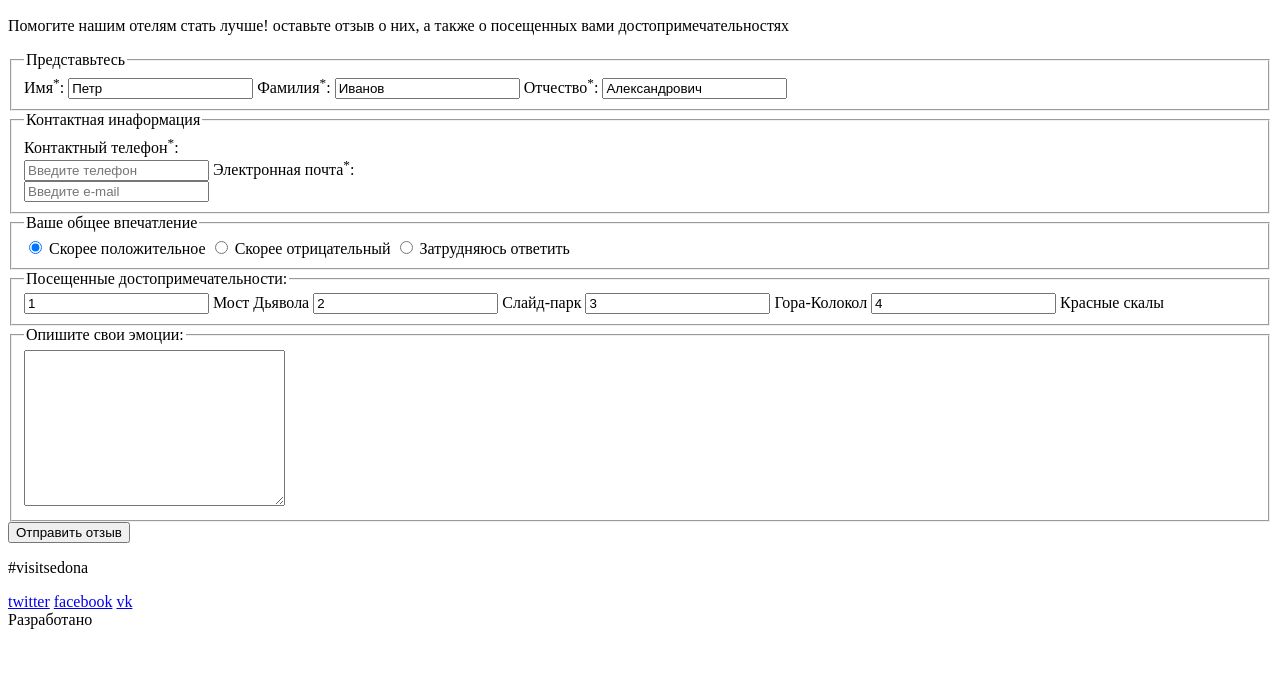
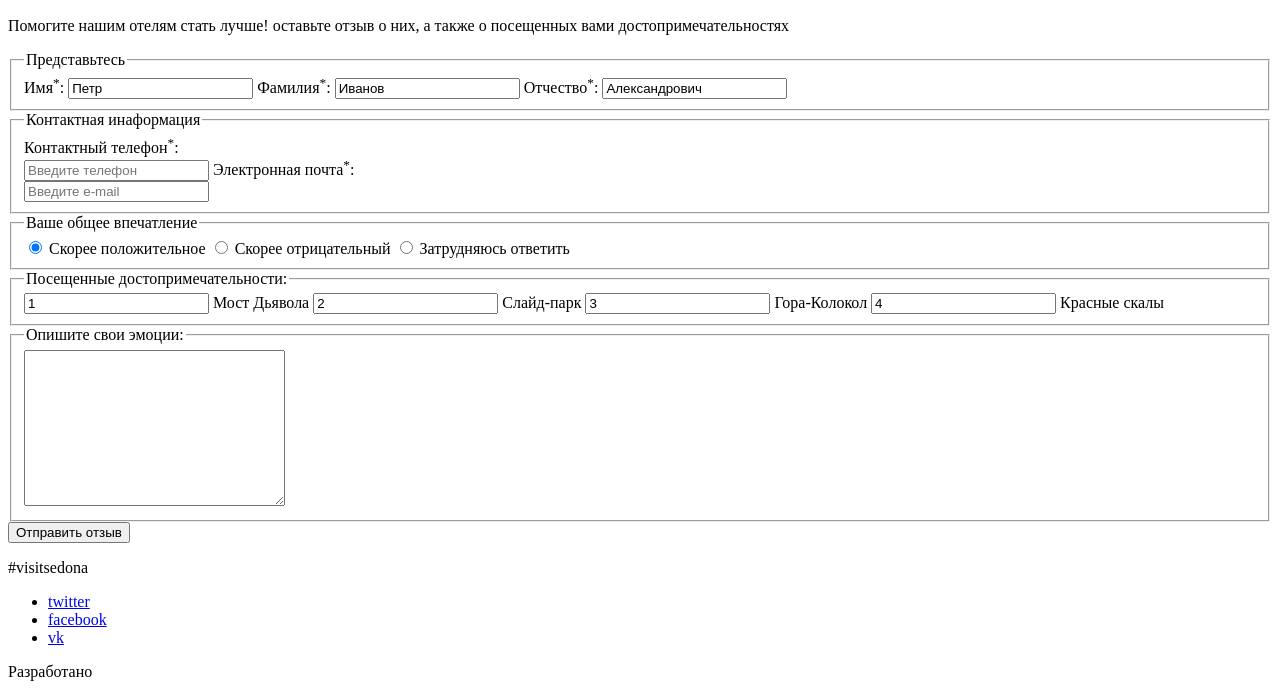
Before and after one commit to academyunit/18002-sedona, a website: page form.html in a window 1280 px wide. Shown: the part 256-945 px from the top of the page. Before the commit the page ends 893 px from the top, so only its background shows below. Drawn offline with Linux system fonts and the light colour scheme.

Commit message:
Updated footer

```diff
--- a/form.html
+++ b/form.html
@@ -105,10 +105,12 @@
 </main>
 <footer class="page-footer">
   <p class="page-footer__tag">#visitsedona</p>
-  <section class="page-footer__social social">
-    <a href="#" class="social__link social__link--twitter">twitter</a>
-    <a href="#" class="social__link social__link--facebook">facebook</a>
-    <a href="#" class="social__link social__link--vk">vk</a>
+  <section class="page-footer__social">
+    <ul class="page-footer__list">
+      <li class="page-footer__item"><a href="#" class="page-footer__link page-footer__link--twitter">twitter</a></li>
+      <li class="page-footer__item"><a href="#" class="page-footer__link page-footer__link--facebook">facebook</a></li>
+      <li class="page-footer__item"><a href="#" class="page-footer__link page-footer__link--vk">vk</a></li>
+    </ul>
   </section>
   <div class="page-footer__copyrights">
     <span class="page-footer__author">Разработано</span>
```
Also changed, not shown: index.html (+6 -4 lines), photo.html (+6 -4 lines).
